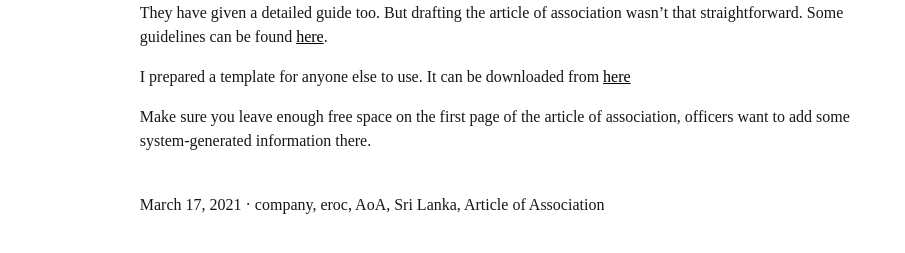
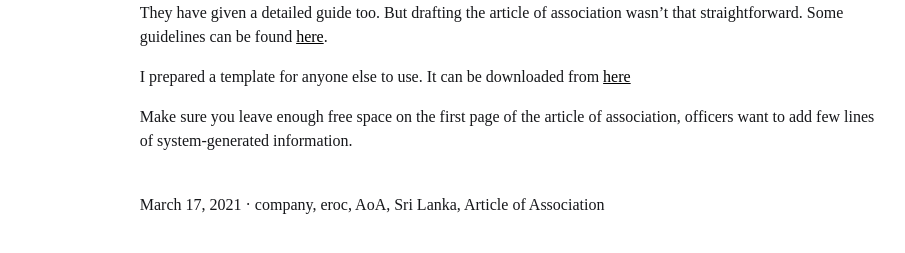
Before and after one commit to dedunu/dedunu.github.io, a Jekyll site: the page built from _posts/2021-03-17-article-of-association-template-sri-lanka.md, in a window 1280 px wide. Shown: the part 223-476 px from the top of the page, without its empty margins (213-1118 px from the left). Built offline with Jekyll 4.4.1, drawn with Linux system fonts in a browser that asks for light colours; some web fonts are replaced.

Commit message:
Update 2021-03-17-article-of-association-template-sri-lanka.md

```diff
--- a/_posts/2021-03-17-article-of-association-template-sri-lanka.md
+++ b/_posts/2021-03-17-article-of-association-template-sri-lanka.md
@@ -18,4 +18,4 @@ They have given a detailed guide too. But drafting the article of association wa
 
 I prepared a template for anyone else to use. It can be downloaded from [here](/assets/Sri_Lanka_Private_Limited_Company_Article_of_Association_Template.zip)
 
-Make sure you leave enough free space on the first page of the article of association, officers want to add some system-generated information there.
+Make sure you leave enough free space on the first page of the article of association, officers want to add few lines of system-generated information.
```
